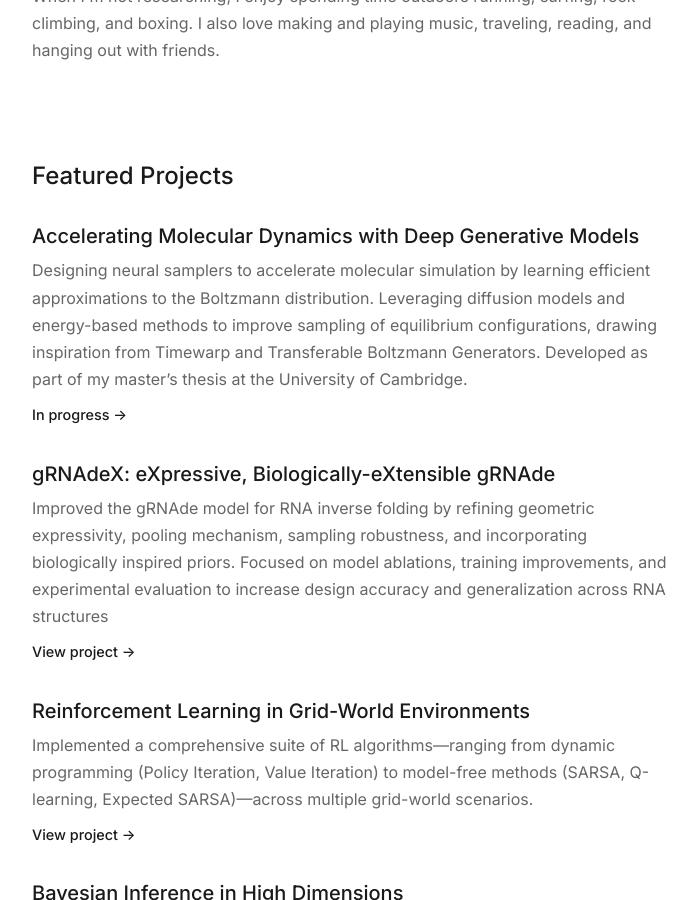
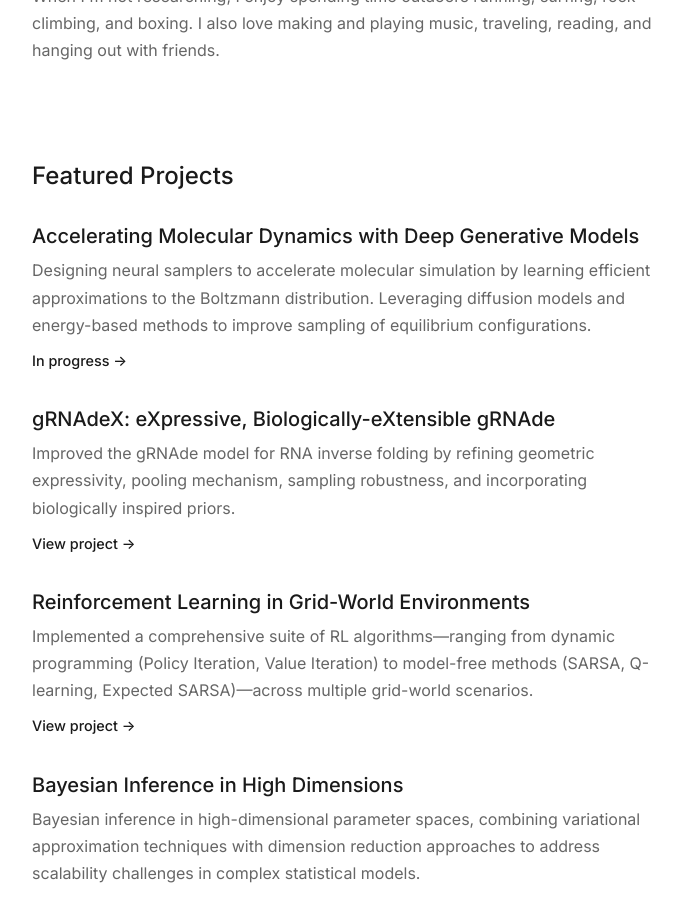
Before and after one commit to bmcd243/bmcd243.github.io, a Jekyll site: the page built from index.html, in a window 1280 px wide and 900 px high, scrolled down 764 px. Shown: the whole window, without its empty margins (288-985 px from the left). Built offline with Jekyll 4.4.1, drawn with Linux system fonts in a browser that asks for light colours.

Commit message:
projects new

```diff
--- a/_includes/featured-projects.html
+++ b/_includes/featured-projects.html
@@ -2,12 +2,12 @@
 <div class="project-list">
     <div class="project">
         <h3>Accelerating Molecular Dynamics with Deep Generative Models</h3>
-        <p>Designing neural samplers to accelerate molecular simulation by learning efficient approximations to the Boltzmann distribution. Leveraging diffusion models and energy-based methods to improve sampling of equilibrium configurations, drawing inspiration from Timewarp and Transferable Boltzmann Generators. Developed as part of my master’s thesis at the University of Cambridge.</p>
+        <p>Designing neural samplers to accelerate molecular simulation by learning efficient approximations to the Boltzmann distribution. Leveraging diffusion models and energy-based methods to improve sampling of equilibrium configurations.</p>
         <a href="#" class="project-link">In progress →</a>
     </div>
     <div class="project">
         <h3>gRNAdeX: eXpressive, Biologically-eXtensible gRNAde</h3>
-        <p>Improved the gRNAde model for RNA inverse folding by refining geometric expressivity, pooling mechanism, sampling robustness, and incorporating biologically inspired priors. Focused on model ablations, training improvements, and experimental evaluation to increase design accuracy and generalization across RNA structures</p>
+        <p>Improved the gRNAde model for RNA inverse folding by refining geometric expressivity, pooling mechanism, sampling robustness, and incorporating biologically inspired priors.</p>
         <a href="#" class="project-link">View project →</a>
     </div>
     <div class="project">
```
